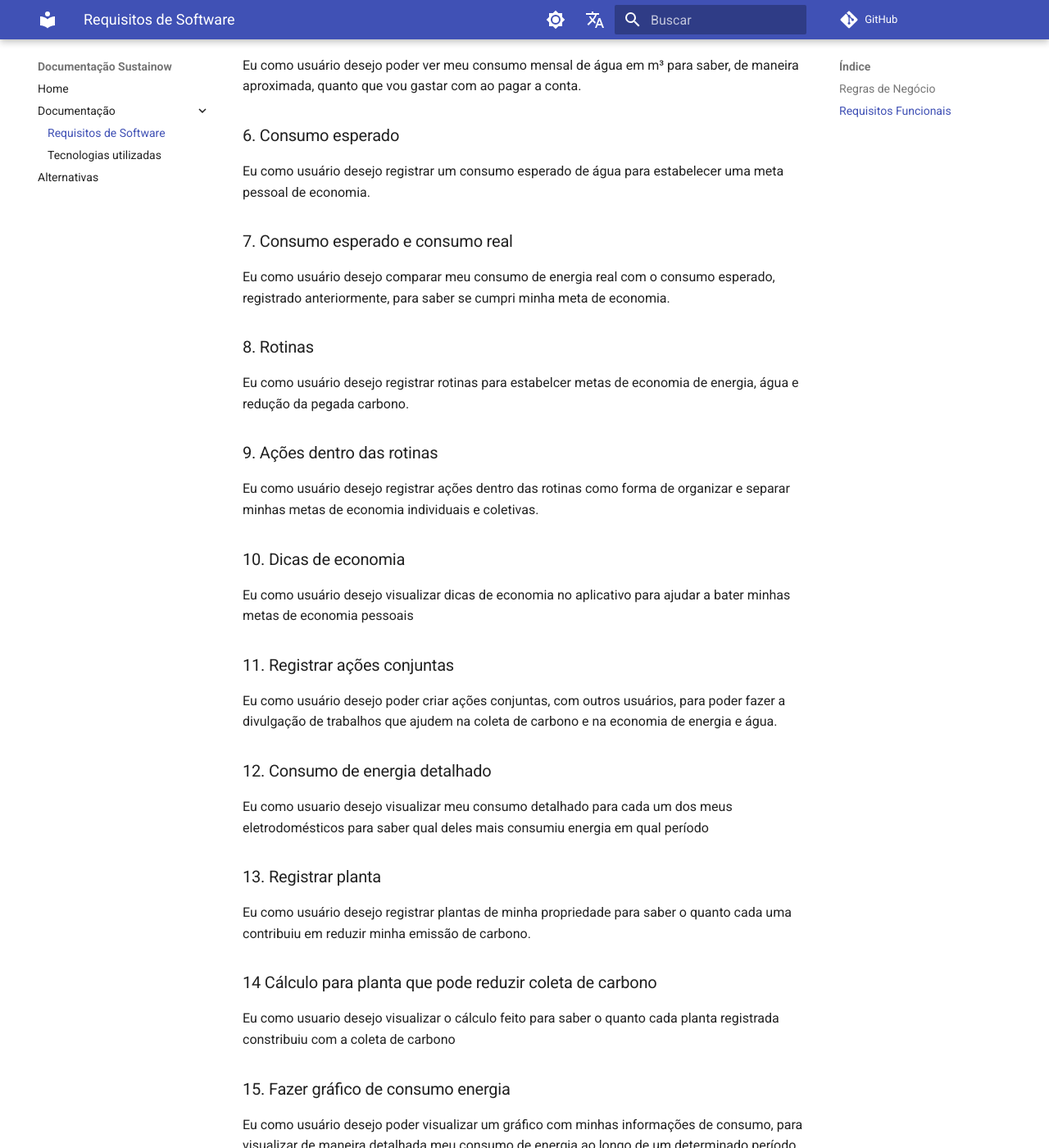
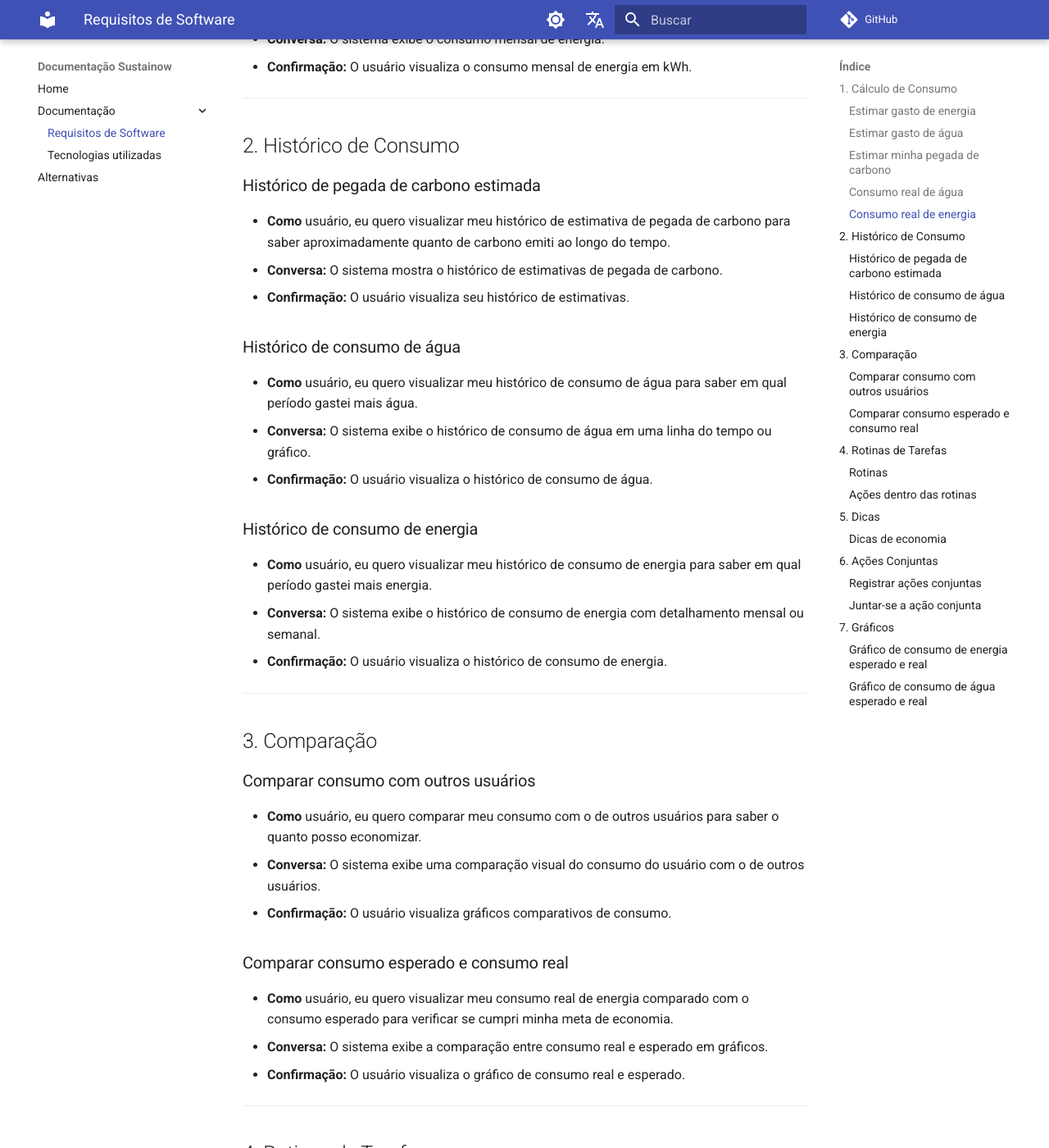
Before and after one commit to Joao-Pedro-P-Holanda/sustainow, an MkDocs documentation site: the page built from docs/pt/docs/software-requirements-specification.md, in a window 1280 px wide and 1400 px high, scrolled down 1128 px. Shown: the whole window at 82% size. Built offline with MkDocs 1.6.1 and Material for MkDocs 9.7.7, drawn with Linux system fonts in a browser that asks for light colours; comment, search, counter and statistics services are not loaded; the version menu is left out; some of the changed text lies outside the part shown.

Commit message:
fix/docs (#19)
* Completando histórias de usuário com conversa e confirmação, corrigindo comando para deploy e adicioando biblioteca de md

* Adicionando consumo real de energia

* Revertendo mudança desnecessária

```diff
--- a/docs/pt/docs/software-requirements-specification.md
+++ b/docs/pt/docs/software-requirements-specification.md
@@ -1,53 +1,130 @@
-# Requisitos de Software
-
-## Regras de Negócio
-
-## Requisitos Funcionais
-
-# Template de Histórias de Usuário
-
-## Título da História de Usuário
-
-**Como** [tipo de usuário],
-**Eu quero** [ação ou recurso desejado],
-**Para que** [motivo ou benefício].
+# Histórias de Usuário
 
 ---
 
-## Histórias de usuário
+## 1. Cálculo de Consumo
 
-### 1. Comparar consumo  com outros usuários
-Eu como usuário desejo comparar meu consumo com o de outros usuários para saber o quanto ainda posso economizar com base no meu consumo atual
-### 2. Histórico de consumo de água
-Eu como usuário desejo visualizar meu histórico de consumo de água para poder saber qual período gastei uma quantidade maior de água
-### 3. Histórico de consumo de energia
-Eu como usuário desejo visualizar meu histórico de consumo de energia para poder saber qual período gastei uma quantidade maior de energia
-### 4. Gasto de energia
-Eu como usuário desejo poder ver meu consumo mensal de energia em kWh (quilowatt-hora) para saber, de maneira aproximada, quanto que vou gastar com ao pagar a conta.
-### 5. Gasto de água
-Eu como usuário desejo poder ver meu consumo mensal de água em m³ para saber, de maneira aproximada, quanto que vou gastar com ao pagar a conta.
-### 6. Consumo esperado
-Eu como usuário desejo registrar um consumo esperado de água para estabelecer uma meta pessoal de economia.
-### 7. Consumo esperado e consumo real
-Eu como usuário desejo comparar meu consumo de energia real com o consumo esperado, registrado anteriormente, para saber se cumpri minha meta de economia.
-### 8. Rotinas
-Eu como usuário desejo registrar rotinas para estabelcer metas de economia de energia, água e redução da pegada carbono.
-### 9. Ações dentro das rotinas
-Eu como usuário desejo registrar ações dentro das rotinas como forma de organizar e separar minhas metas de economia individuais e coletivas.
-### 10. Dicas de economia
-Eu como usuário desejo visualizar dicas de economia no aplicativo para ajudar a bater minhas metas de economia pessoais
-### 11. Registrar ações conjuntas
-Eu como usuário desejo poder criar ações conjuntas, com outros usuários, para poder fazer a divulgação de trabalhos que ajudem na coleta de carbono e na economia de energia e água.
-### 12. Consumo de energia detalhado
-Eu como usuario desejo visualizar meu consumo detalhado para cada um dos meus eletrodomésticos para saber qual deles mais consumiu energia em qual período
-### 13. Registrar planta
-Eu como usuário desejo registrar plantas de minha propriedade para saber o quanto cada uma contribuiu em reduzir minha emissão de carbono.
-### 14 Cálculo para planta que pode reduzir coleta de carbono
-Eu como usuario desejo visualizar o cálculo feito para saber o quanto cada planta registrada constribuiu com a coleta de carbono
-### 15. Fazer gráfico de consumo energia
-Eu como usuário desejo poder visualizar um gráfico com minhas informações de consumo, para visualizar de maneira detalhada meu consumo de energia ao longo de um determinado período.
-### 16. Fazer gráfico de consumo água
-Eu como usuário desejo poder visualizar um gráfico com minhas informações de consumo, para visualizar de maneira detalhada meu consumo de água ao longo de um determinado período.
+### Estimar gasto de energia
+  - **Como** usuário, eu quero estimar meu consumo com base nas informações fornecidas sobre meus eletrodomésticos e consumo para prever o valor na próxima conta.
+  - **Conversa:** O sistema exibe o consumo mensal em kWh e a estimativa de custo.
+  - **Confirmação:** O usuário visualiza o gráfico com o consumo estimado.
+
+### Estimar gasto de água
+  - **Como** usuário, eu quero estimar meu consumo mensal de água em m³, com base nos meus hábitos de consumo, para prever o custo.
+  - **Conversa:** O sistema exibe o consumo mensal de água e a projeção de custo.
+  - **Confirmação:** O usuário visualiza o consumo estimado mensal de água.
+
+### Estimar minha pegada de carbono
+  - **Como** usuário, eu quero estimar minha pegada de carbono para saber quanto carbono gerei em determinado período.
+  - **Conversa:** O sistema faz uma estimativa da emissão de carbono do usuário.
+  - **Confirmação:** O usuário visualiza a estimativa de sua pegada de carbono.
 
 
-## Requisitos Não Funcionais
+### Consumo real de água
+  - **Como** usuário, eu quero visualizar meu consumo real de água para saber quanto gastei ao longo do mês e estimar a conta.
+  - **Conversa:** O sistema exibe o consumo mensal de água.
+  - **Confirmação:** O usuário visualiza o consumo mensal de água em m³.
+
+
+### Consumo real de energia
+  - **Como** usuário, eu quero visualizar meu consumo real de energia para saber quanto gastei ao longo do mês e estimar a conta.
+  - **Conversa:** O sistema exibe o consumo mensal de energia.
+  - **Confirmação:** O usuário visualiza o consumo mensal de energia em kWh.
+
+---
+
+## 2. Histórico de Consumo
+
+
+### Histórico de pegada de carbono estimada
+  - **Como** usuário, eu quero visualizar meu histórico de estimativa de pegada de carbono para saber aproximadamente quanto de carbono emiti ao longo do tempo.
+  - **Conversa:** O sistema mostra o histórico de estimativas de pegada de carbono.
+  - **Confirmação:** O usuário visualiza seu histórico de estimativas.
+
+### Histórico de consumo de água
+  - **Como** usuário, eu quero visualizar meu histórico de consumo de água para saber em qual período gastei mais água.
+  - **Conversa:** O sistema exibe o histórico de consumo de água em uma linha do tempo ou gráfico.
+  - **Confirmação:** O usuário visualiza o histórico de consumo de água.
+
+### Histórico de consumo de energia
+  - **Como** usuário, eu quero visualizar meu histórico de consumo de energia para saber em qual período gastei mais energia.
+  - **Conversa:** O sistema exibe o histórico de consumo de energia com detalhamento mensal ou semanal.
+  - **Confirmação:** O usuário visualiza o histórico de consumo de energia.
+
+---
+
+## 3. Comparação
+
+### Comparar consumo com outros usuários
+  - **Como** usuário, eu quero comparar meu consumo com o de outros usuários para saber o quanto posso economizar.
+  - **Conversa:** O sistema exibe uma comparação visual do consumo do usuário com o de outros usuários.
+  - **Confirmação:** O usuário visualiza gráficos comparativos de consumo.
+
+### Comparar consumo esperado e consumo real
+  - **Como** usuário, eu quero visualizar meu consumo real de energia comparado com o consumo esperado para verificar se cumpri minha meta de economia.
+  - **Conversa:** O sistema exibe a comparação entre consumo real e esperado em gráficos.
+  - **Confirmação:** O usuário visualiza o gráfico de consumo real e esperado.
+
+---
+
+## 4. Rotinas de Tarefas
+
+### Rotinas
+  - **Como** usuário, eu quero registrar rotinas para estabelecer metas de economia de energia, água e redução da pegada de carbono para me organizar melhor.
+  - **Conversa:** O sistema permite que o usuário defina uma rotina e adicione ações.
+  - **Confirmação:** O sistema exibe "Rotina registrada com sucesso".
+
+### Ações dentro das rotinas
+  - **Como** usuário, eu quero registrar ações dentro das rotinas para organizar metas individuais e coletivas.
+  - **Conversa:** O sistema pede que o usuário defina uma ação e sua data de realização.
+  - **Confirmação:** O sistema exibe "Ação registrada na rotina com sucesso".
+
+---
+
+## 5. Dicas
+
+### Dicas de economia
+  - **Como** usuário, eu quero visualizar dicas de economia no aplicativo para ajudar a atingir minhas metas de economia.
+  - **Conversa:** O sistema apresenta dicas baseadas no consumo e nas metas do usuário.
+  - **Confirmação:** O usuário visualiza dicas exibidas em cards.
+
+---
+
+## 6. Ações Conjuntas
+
+### Registrar ações conjuntas
+  - **Como** usuário, eu quero criar ações conjuntas com outros usuários para colaborar em iniciativas de economia e sustentabilidade.
+  - **Conversa:** O sistema guia o usuário para convidar outros usuários para uma ação conjunta.
+  - **Confirmação:** O sistema exibe "Ação conjunta registrada com sucesso".
+
+### Juntar-se a ação conjunta
+  - **Como** usuário, eu quero me juntar a uma ação conjunta para contribuir com práticas de redução de consumo.
+  - **Conversa:** O sistema envia uma solicitação para o criador autorizar a entrada do usuário como colaborador.
+  - **Confirmação:** O usuário convidado passa a visualizar a ação conjunta.
+
+---
+
+## 7. Gráficos
+
+### Gráfico de consumo de energia esperado e real
+**Como** usuário,
+**Eu quero** visualizar um gráfico com minhas informações de consumo de energia
+**Para que** eu possa analisar detalhadamente meu consumo.
+
+**Conversa:** O sistema exibe um gráfico de consumo ao longo de períodos selecionados pelo usuário.
+**Confirmação:**
+
+- [ ] Um gráfico de linhas com o consumo em um período determinado de tempo é mostrado, com uma linha sendo o consumo real e outra sendo o consumo esperado
+- [ ] O usuário consegue selecionar novas datas iniciais e finais para o período de tempo
+- [ ] A data final do consumo real é limitada pela data atual, datas posteriores mostram apenas o consumo estimado
+- [ ] A data inicial é a menor data entre o primeiro consumo real e o primeiro consumo esperado
+
+---
+
+### Gráfico de consumo de água esperado e real
+**Como** usuário,
+**Eu quero** visualizar um gráfico com minhas informações de consumo de água
+**Para que** eu possa analisar detalhadamente meu consumo.
+
+**Conversa:** O sistema exibe um gráfico com o histórico de consumo de água.
+**Confirmação:** O usuário deve ser capaz de visualizar gráfico de consumo de água.
--- a/docs/pt/mkdocs.yml
+++ b/docs/pt/mkdocs.yml
@@ -58,3 +58,6 @@
     - admonition
     - pymdownx.details
     - pymdownx.superfences
+    - def_list
+    - pymdownx.tasklist:
+        custom_checkbox: true
```
Also changed, not shown: 1 other file.
